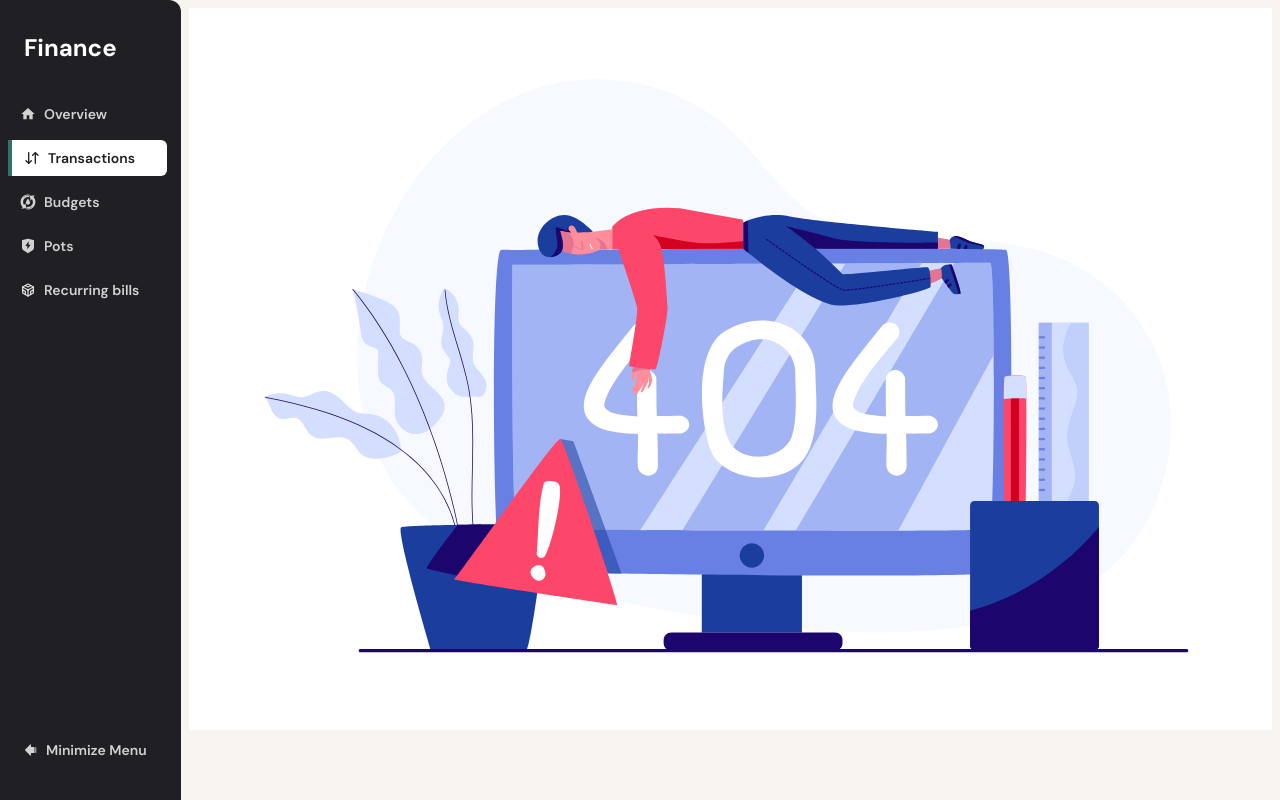
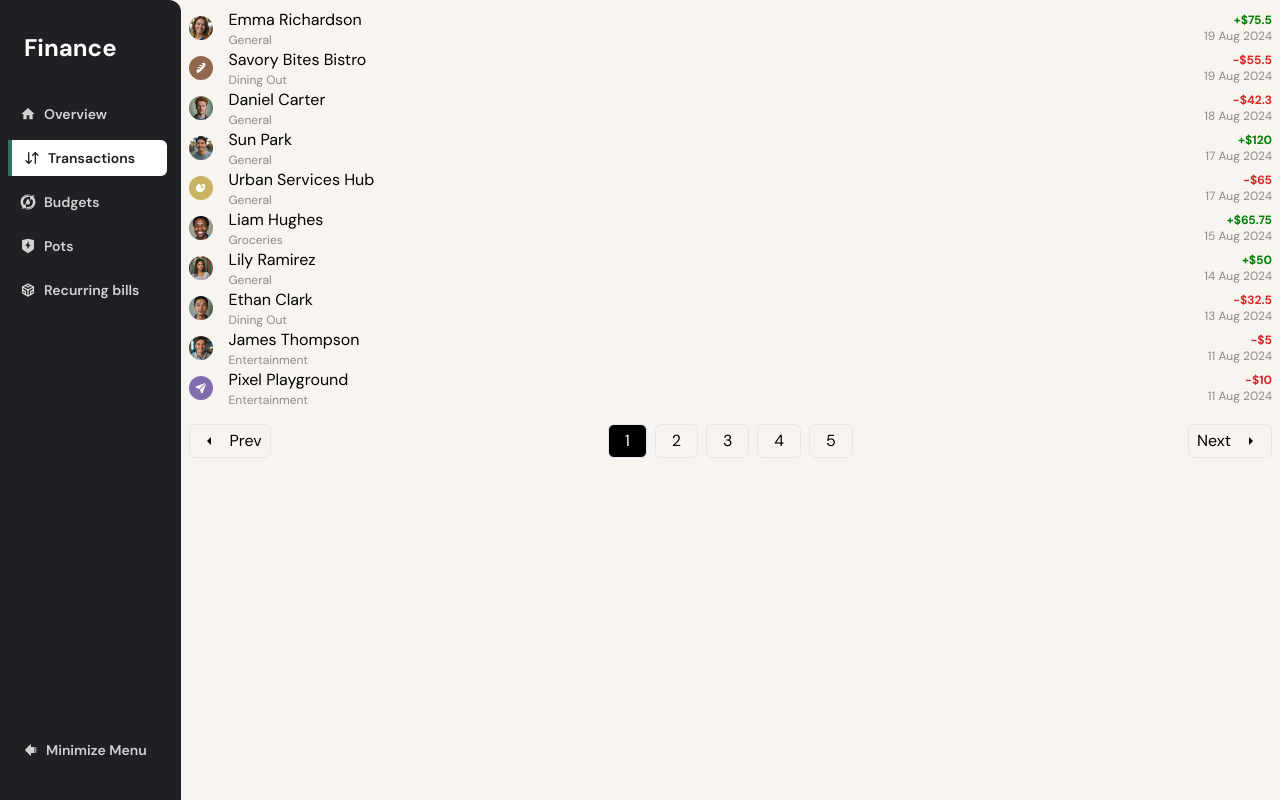
Before and after one commit to SandyAbasman/Personal-finance-app, a React (Vite) app: page /transactions in a window 1280 px wide. Built offline with nearby package versions, Linux system fonts and the light colour scheme.

Commit message:
pagination

```diff
--- a/src/App.jsx
+++ b/src/App.jsx
@@ -19,7 +19,7 @@ function App() {
       <div className=" w-full  p-2 h-auto">
         <Routes>
           <Route path="/" element={<Overview />} />
-          <Route path="/transaction" element={<Transaction />} />
+          <Route path="/transactions" element={<Transaction />} />
           <Route path="/budgets" element={<Budgets />} />
           <Route path="/pots" element={<Pots />} />
           <Route path="/recurringBills" element={<RecurringBills />} />
```
